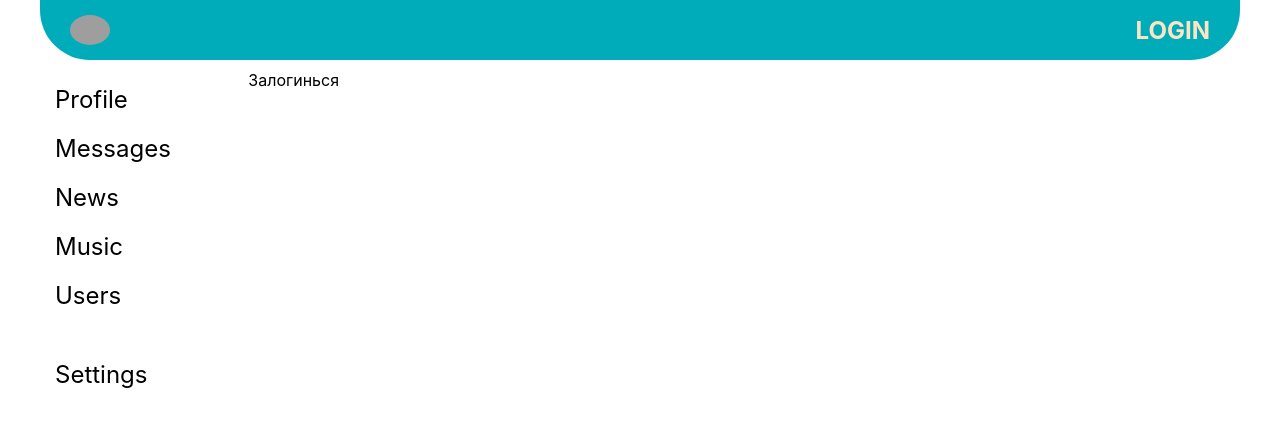
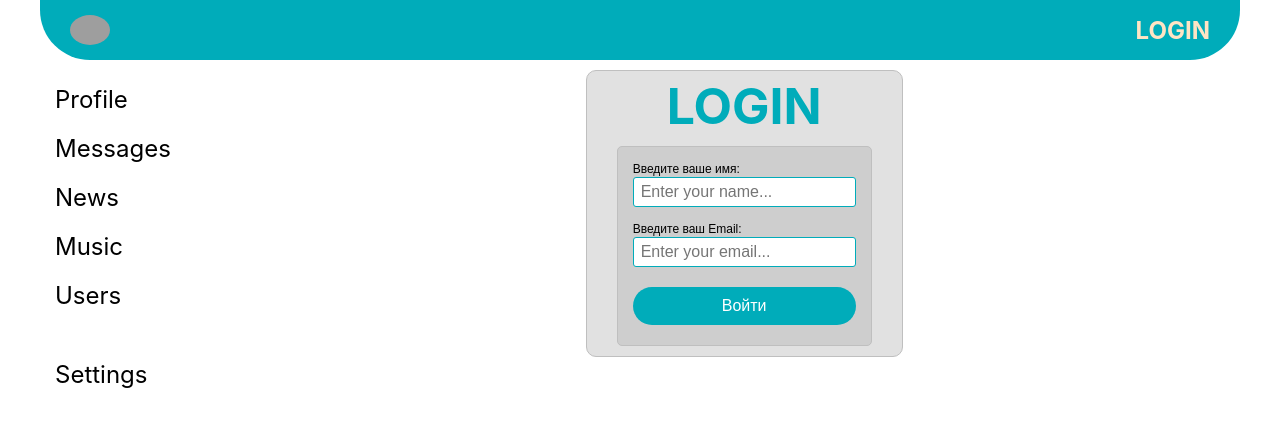
Before and after one commit to WebSmaIL/my-app, a React (Create React App) app: page /login in a window 1280 px wide. Shown: the top 426 px of the page. Built offline with nearby package versions, Linux system fonts and the light colour scheme; no server answers; grey boxes are pictures that could not be loaded.

Commit message:
add react hook form

```diff
--- a/package.json
+++ b/package.json
@@ -10,12 +10,15 @@
     "axios": "^0.27.2",
     "react": "^18.1.0",
     "react-dom": "^18.1.0",
+    "react-hook-form": "^7.37.0",
     "react-redux": "^8.0.2",
     "react-router-dom": "^6.3.0",
     "react-scripts": "^2.1.3",
     "redux": "^4.2.0",
     "redux-devtools-extension": "^2.13.9",
+    "redux-form": "^8.3.8",
     "redux-thunk": "^2.4.1",
+    "styled-components": "^5.3.6",
     "web-vitals": "^2.1.4"
   },
   "scripts": {
--- a/src/components/login/login.jsx
+++ b/src/components/login/login.jsx
@@ -1,11 +1,30 @@
 import React from "react";
+import styled from "styled-components";
+import LoginForm from "./loginForm/LoginForm";
+
+const StyledLogin = styled.div`
+    max-width: fit-content;
+    margin: 0 auto;
+    border: 1px solid #bfbfbf;
+    background: #e1e1e1;
+    border-radius: 10px;
+    padding: 5px 30px 10px 30px;
+`;
+
+const Sh1 = styled.h1`
+    font-size: 50px;
+    text-align: center;
+    margin: 0 0 10px 0;
+    color: #00acba;
+`;
 
 const Login = (props) => {
     return (
-        <div>
-            <span>Залогинься</span>
-        </div>
-    )
-}
+        <StyledLogin>
+            <Sh1>LOGIN</Sh1>
+            <LoginForm />
+        </StyledLogin>
+    );
+};
 
 export default Login;
--- /dev/null
+++ b/src/components/login/loginForm/LoginForm.jsx
@@ -0,0 +1,123 @@
+import React from "react";
+import { useForm } from "react-hook-form";
+import styled from "styled-components";
+
+const StyledForm = styled.form`
+    display: grid;
+    justify-content: center;
+    padding: 10px 15px;
+    border-radius: 5px;
+    background: #cecece;
+    border: 1px solid #bfbfbf;
+    margin: 0;
+`;
+
+const StyledInput = styled.input`
+    display: block;
+    border: none;
+    padding: 5px 7px;
+    font-size: 16px;
+    margin-bottom: 10px;
+    border-radius: 3px;
+    border: 1px solid #00acba;
+    &:focus {
+        outline: none;
+    }
+`;
+
+const StyledSubmitBtn = styled.button`
+    display: block;
+    border: none;
+    padding: 10px 15px;
+    font-size: 16px;
+    margin: 10px auto;
+    border-radius: 20px;
+    width: 100%;
+    color: #fff;
+    background: #00acba;
+    cursor: pointer;
+    transition: background 0.2s ease;
+
+    &:hover {
+        background: #008a96;
+    }
+`;
+
+const StyledSpan = styled.span`
+    font-family: Arial, Helvetica, sans-serif;
+    font-size: 12px;
+`;
+
+const StyledErrorMessage = styled(StyledSpan)`
+    color: #ff0000;
+`;
+
+export default function LoginForm(props) {
+    const {
+        register,
+        handleSubmit,
+        formState: { errors },
+        reset,
+    } = useForm({ mode: "onChange" });
+
+    const onSubmit = (data) => {
+        console.log(data);
+        reset();
+    };
+
+    return (
+        <StyledForm onSubmit={handleSubmit(onSubmit)}>
+            <div>
+                <span>
+                    {errors.name ? (
+                        <StyledErrorMessage>
+                            {errors.name.message}
+                        </StyledErrorMessage>
+                    ) : (
+                        <StyledSpan>Введите ваше имя:</StyledSpan>
+                    )}
+                </span>
+                <StyledInput
+                    {...register("name", {
+                        required: "Имя - обязательное поле",
+                    })}
+                    type="text"
+                    placeholder="Enter your name..."
+                />
+            </div>
+            <div>
+                <span>
+                    {errors.email ? (
+                        <StyledErrorMessage>
+                            {errors.email.message}
+                        </StyledErrorMessage>
+                    ) : (
+                        <StyledSpan>Введите ваш Email:</StyledSpan>
+                    )}
+                </span>
+                <StyledInput
+                    {...register("email", {
+                        required: "Email - обязательное поле",
+                        pattern: {
+                            message: "Введите правильный email!!!",
+                            value: /[a-z0-9!#$%&'*+/=?^_`{|}~-]+(?:\.[a-z0-9!#$%&'*+/=?^_`{|}~-]+)*@(?:[a-z0-9](?:[a-z0-9-]*[a-z0-9])?\.)+[a-z0-9](?:[a-z0-9-]*[a-z0-9])?/,
+                        },
+                    })}
+                    placeholder="Enter your email..."
+                />
+            </div>
+            <div></div>
+            <div>
+                <StyledSubmitBtn>Войти</StyledSubmitBtn>
+            </div>
+        </StyledForm>
+    );
+}
+
+// const ReduxLoginForm = reduxForm({form: "login"})(LoginForm);
+// export default ReduxLoginForm;
+
+// onSubmit={e=>props.handleSubmit()}
+/* <Field placeholder={"Login"} name={"login"} component={"input"}/> */
+/* <Field placeholder={"Password"} name={"password"} component={"input"}/> */
+/* <Field component={"input"} name={"rememberMe"} type="checkbox"/>remember me */
--- a/src/components/profile/profileInfo/profileStatus/ProfileStatus.jsx
+++ b/src/components/profile/profileInfo/profileStatus/ProfileStatus.jsx
@@ -1,4 +1,5 @@
 import React from "react";
+import { StyledInput } from "./profileStatus_styles";
 
 class ProfileStatus extends React.Component {
     state = {
@@ -30,7 +31,7 @@ class ProfileStatus extends React.Component {
                 {
                 this.state.editMode ?
                     <div>
-                        <input onChange={this.onStatusChange} autoFocus={true} onBlur={this.deactivateEditMode} value={this.state.status} />
+                        <StyledInput onChange={this.onStatusChange} autoFocus={true} onBlur={this.deactivateEditMode} value={this.state.status} />
                     </div>
                     :
                     <div>
--- /dev/null
+++ b/src/components/profile/profileInfo/profileStatus/profileStatus_styles.jsx
@@ -0,0 +1,10 @@
+import styled, { createGlobalStyle, keyframes } from "styled-components";
+
+export const StyledInput = styled.input`
+    background: #d4d4d4;
+    outline: none;
+    width: 200px;
+    height: 40px;
+    border-radius: 5px;
+    font-size: 18px;
+`;
--- a/src/state/reduxStore.js
+++ b/src/state/reduxStore.js
@@ -6,6 +6,7 @@ import usersReducer from './usersReducer';
 import { applyMiddleware } from 'redux';
 import thunkMiddleware from 'redux-thunk';
 import { composeWithDevTools } from 'redux-devtools-extension';
+import {reducer as formReducer} from 'redux-form';
 // import rootReducer from './reducer';
 
 const composedEnhancer = composeWithDevTools(applyMiddleware(thunkMiddleware))
@@ -14,7 +15,8 @@ let reducers = combineReducers({
     dialogs: dialogsReducer,
     profile: profileReducer,
     usersPage: usersReducer,
-    auth : authReducer
+    auth : authReducer,
+    form: formReducer
 });
 
 let store = createStore(reducers, composedEnhancer);
```
Also changed, not shown: 1 other file (tests, documents, lock files or other folders).
